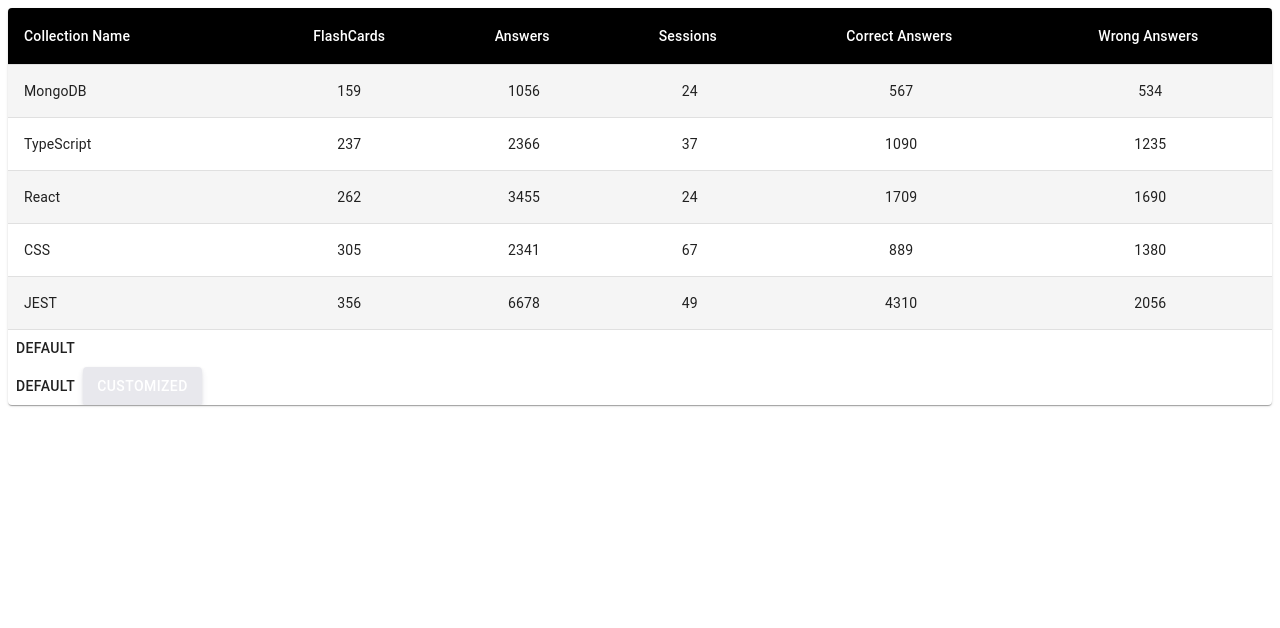
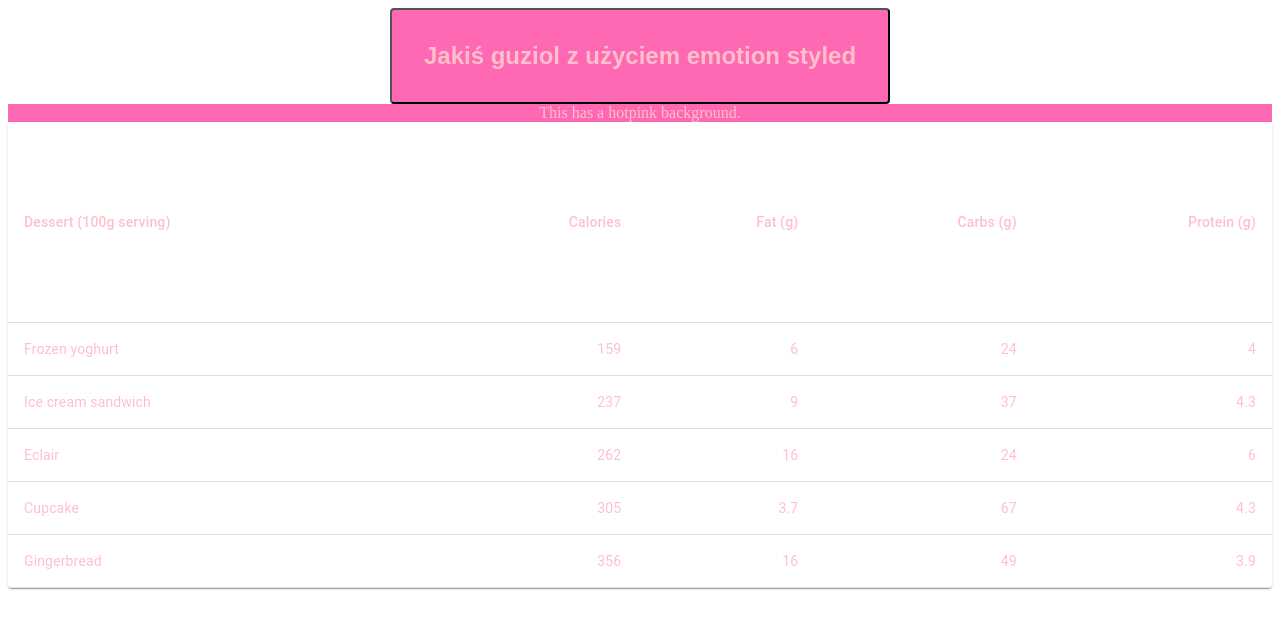
Before and after one commit to CodersCampTeam/learning-tool, a React (Create React App) app in the folder client/: page / in a window 1280 px wide. Shown: the top 628 px of the page. Built offline with nearby package versions, Linux system fonts and the light colour scheme.

Commit message:
[#62] emotion - global, jsx pragma

```diff
--- /dev/null
+++ b/client/config-overrides.js
@@ -0,0 +1,2 @@
+const { override, addBabelPreset } = require('customize-cra');
+module.exports = override(addBabelPreset('@emotion/babel-preset-css-prop'));
--- a/client/src/App.tsx
+++ b/client/src/App.tsx
@@ -1,3 +1,5 @@
+import { jsx, css } from '@emotion/react';
+import styled from '@emotion/styled';
 import React from 'react';
 import { makeStyles } from '@material-ui/core/styles';
 import Table from '@material-ui/core/Table';
@@ -7,8 +9,8 @@ import TableContainer from '@material-ui/core/TableContainer';
 import TableHead from '@material-ui/core/TableHead';
 import TableRow from '@material-ui/core/TableRow';
 import Paper from '@material-ui/core/Paper';
-import styled from '@emotion/styled';
-import { css, jsx } from '@emotion/react'
+import { Global } from '@emotion/react';
+import GlobalStyles from './styles/GlobalStyles';
 
 const Button = styled.button`
   padding: 32px;
@@ -50,11 +52,22 @@ export default function BasicTable() {
 
   return (
     <React.Fragment>
+      <Global styles={GlobalStyles} />
       <Button>Jakiś guziol z użyciem emotion styled</Button>
+        <div
+    css={{
+      backgroundColor: 'hotpink',
+      '&:hover': {
+        color: 'lightgreen'
+      }
+    }}
+  >
+    This has a hotpink background.
+  </div>
     <TableContainer component={Paper}>
       <Table className={classes.table} aria-label="simple table">
         <TableHead>
-          <TableRow>
+          <TableRow css={titleStyle}>
             <TableCell>Dessert (100g serving)</TableCell>
             <TableCell align="right">Calories</TableCell>
             <TableCell align="right">Fat&nbsp;(g)</TableCell>
--- a/client/src/index.tsx
+++ b/client/src/index.tsx
@@ -1,11 +1,11 @@
 import React from 'react';
 import ReactDOM from 'react-dom';
-import BasicTable from './statistics/statistics';
+import App from './App';
 
 
 ReactDOM.render(
   <React.StrictMode>
-    <BasicTable />
+    <App />
   </React.StrictMode>,
   document.getElementById('root')
 );
--- /dev/null
+++ b/client/src/styles/GlobalStyles.tsx
@@ -0,0 +1,17 @@
+import { css } from '@emotion/react';
+
+const GlobalStyles = css`
+  @import url("https://fonts.googleapis.com/css?family=Dancing+Script&display=swap");
+
+  @font-face {
+    font-family: "Local Font";
+    src: url("fonts/DancingScript-Regular.ttf");
+  }
+
+  * {
+    text-align: center;
+    color: pink !important;
+  }
+`;
+
+export default GlobalStyles;
```
Also changed, not shown: client/package.json (+10 -6 lines), client/.babelrc (deleted), client/src/styles.css (deleted), 1 other file (tests, documents, lock files or other folders).
